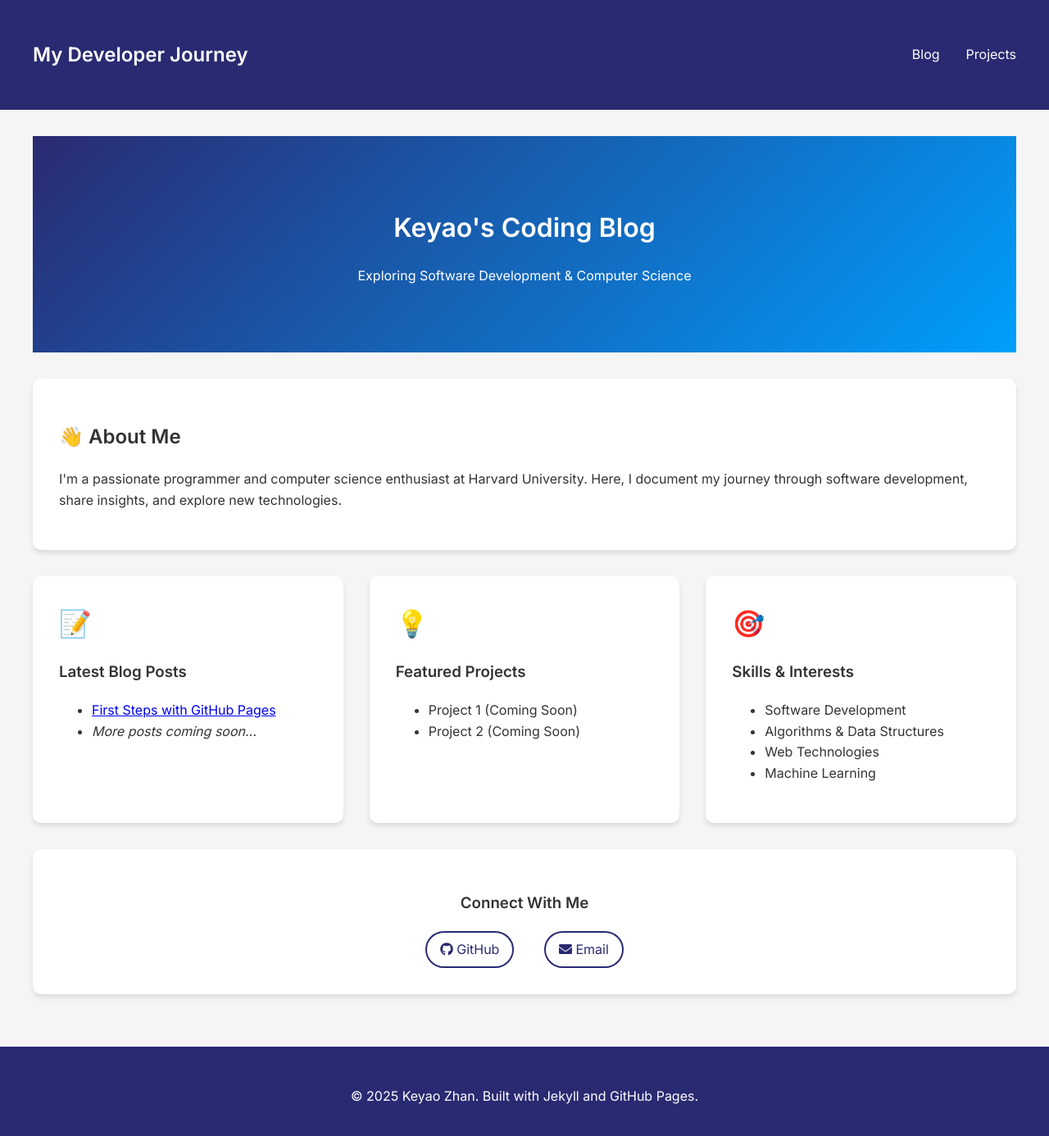
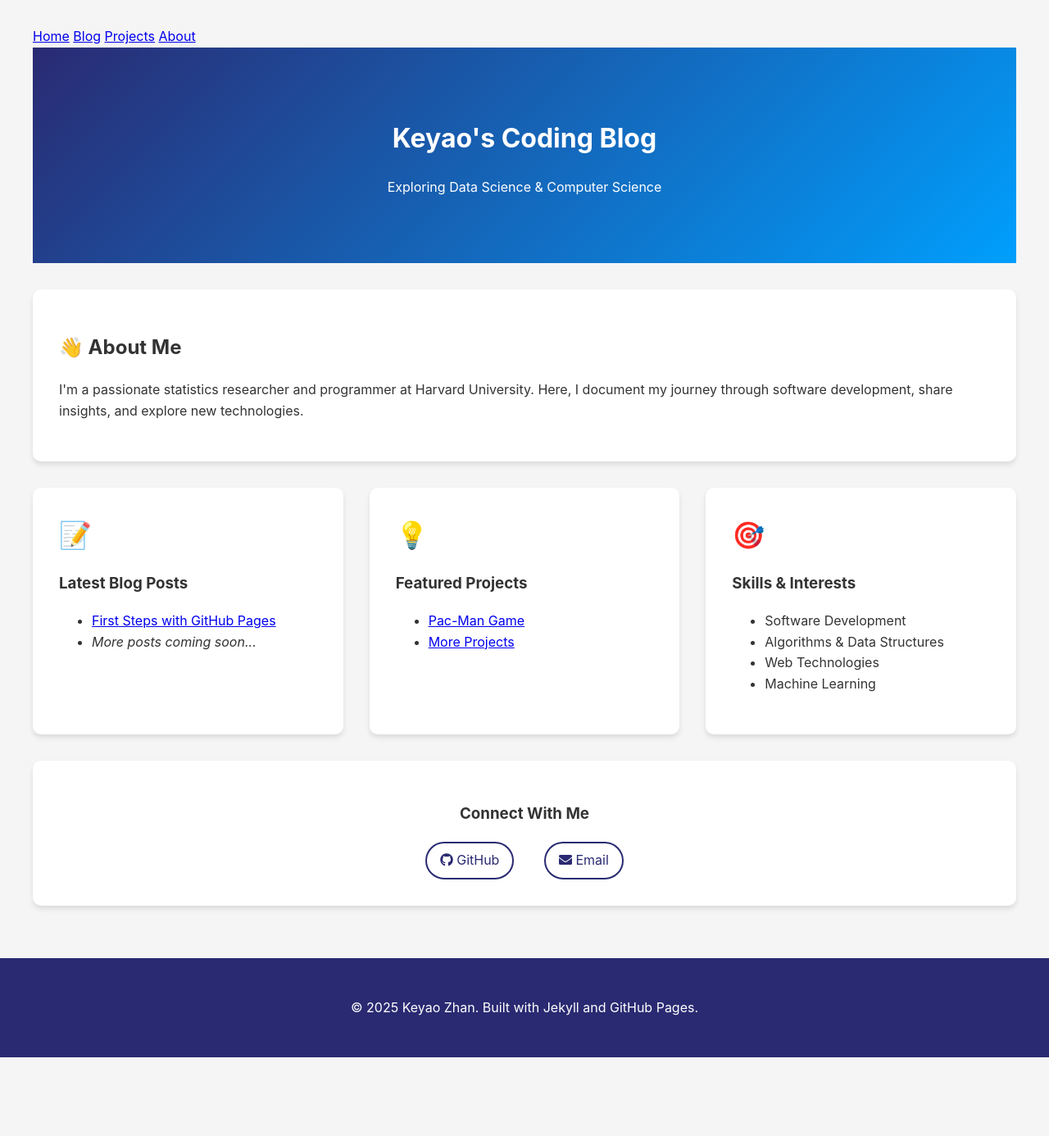
Before and after one commit to kyZhan2002/mypage, a Jekyll site: the page built from index.md, in a window 1280 px wide and 1400 px high. Shown: the top 1386 px of the window at 82% size. Built offline with Jekyll 4.4.1, drawn with Linux system fonts in a browser that asks for light colours; some of the changed text lies outside the part shown.

Commit message:
Second try for Pac-Man

```diff
--- a/_config.yml
+++ b/_config.yml
@@ -1,6 +1,9 @@
-title: "My Developer Journey"
+title: Keyao's Coding Blog
 author: "Keyao Zhan"
 description: "A blog about software development, coding challenges, and technical discoveries"
+baseurl: ""
+url: "https://kyzhan2002.github.io"
+
 social:
   github: keyaozhan
 
@@ -10,3 +13,16 @@
 sass:
   style: compressed
   sass_dir: _sass
+
+# Build settings
+markdown: kramdown
+theme: minima
+
+# Collections
+collections:
+  projects:
+    output: true
+    permalink: /projects/:path/
+  blog:
+    output: true
+    permalink: /blog/:year/:month/:title/
--- a/_layouts/default.html
+++ b/_layouts/default.html
@@ -3,27 +3,11 @@
 <head>
     <meta charset="UTF-8">
     <meta name="viewport" content="width=device-width, initial-scale=1.0">
-    <title>{{ page.title }} - {{ site.title }}</title>
+    <title>{{ page.title }}</title>
     <link rel="stylesheet" href="{{ '/assets/css/styles.css' | relative_url }}">
     <link rel="stylesheet" href="https://cdnjs.cloudflare.com/ajax/libs/font-awesome/5.15.4/css/all.min.css">
-    <link href="https://fonts.googleapis.com/css2?family=Inter:wght@400;600&display=swap" rel="stylesheet">
-    {% seo %}
 </head>
 <body>
-    <nav class="main-nav">
-        <div class="container">
-            <a href="/" class="nav-brand">{{ site.title }}</a>
-            <ul class="nav-links">
-                <li><a href="/blog">Blog</a></li>
-                <li><a href="/projects">Projects</a></li>
-            </ul>
-        </div>
-    </nav>
-
     {{ content }}
-
-    <footer>
-        <p>© {{ site.time | date: '%Y' }} {{ site.author }}. Built with Jekyll.</p>
-    </footer>
 </body>
 </html>
--- a/index.md
+++ b/index.md
@@ -6,14 +6,21 @@
 <link rel="stylesheet" href="{{ '/assets/css/styles.css' | relative_url }}">
 
 <div class="container">
+  <nav class="navigation">
+    <a href="/" class="active">Home</a>
+    <a href="/blog">Blog</a>
+    <a href="/projects">Projects</a>
+    <a href="/about">About</a>
+  </nav>
+
   <div class="header">
     <h1>{{ page.title }}</h1>
-    <p class="lead">Exploring Software Development & Computer Science</p>
+    <p class="lead">Exploring Data Science & Computer Science</p>
   </div>
 
   <div class="card">
     <h2>👋 About Me</h2>
-    <p>I'm a passionate programmer and computer science enthusiast at Harvard University. Here, I document my journey through software development, share insights, and explore new technologies.</p>
+    <p>I'm a passionate statistics researcher and programmer at Harvard University. Here, I document my journey through software development, share insights, and explore new technologies.</p>
   </div>
 
   <div class="grid">
@@ -21,7 +28,7 @@
       <div class="icon">📝</div>
       <h3>Latest Blog Posts</h3>
       <ul>
-        <li><a href="/blog/first-blog">First Steps with GitHub Pages</a></li>
+        <li><a href="{{ site.baseurl }}/blog/2023/10/first-post">First Steps with GitHub Pages</a></li>
         <li><em>More posts coming soon...</em></li>
       </ul>
     </div>
@@ -30,8 +37,8 @@
       <div class="icon">💡</div>
       <h3>Featured Projects</h3>
       <ul>
-        <li>Project 1 (Coming Soon)</li>
-        <li>Project 2 (Coming Soon)</li>
+        <li><a href="{{ site.baseurl }}/projects/pacman">Pac-Man Game</a></li>
+        <li><a href="{{ site.baseurl }}/projects">More Projects</a></li>
       </ul>
     </div>
 
```
